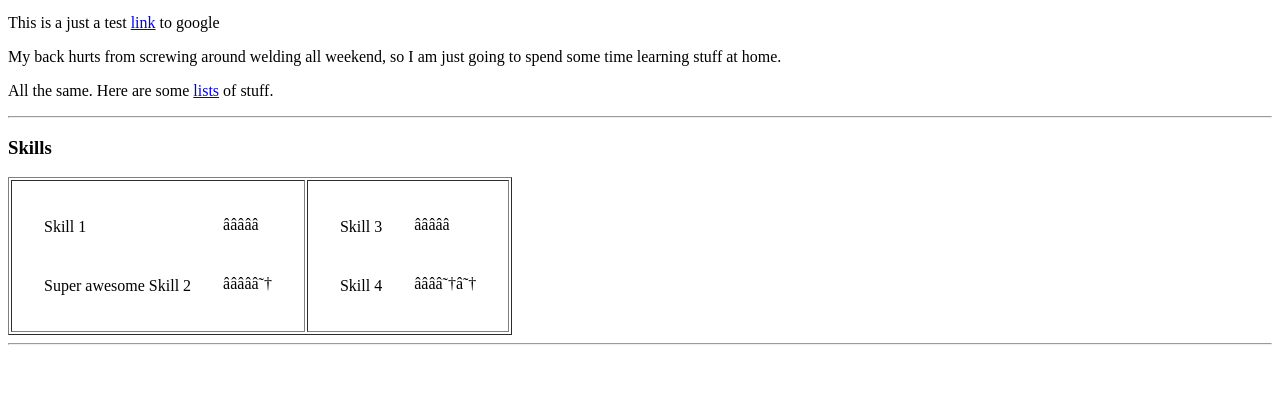
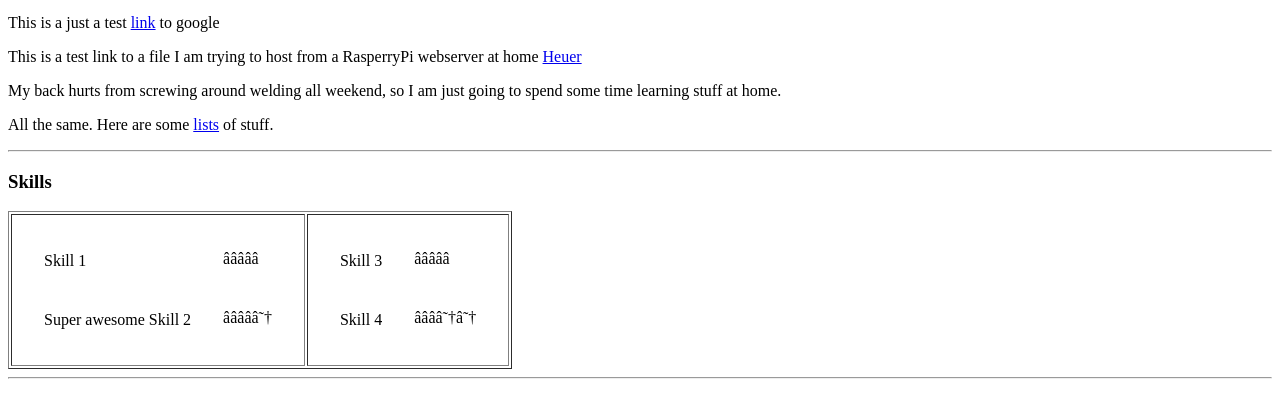
Before and after one commit to jasonkmoore/recovering-slacker, a plain HTML site: page index.html in a window 1280 px wide. Shown: the part 262-680 px from the top of the page. Drawn offline with Linux system fonts and the light colour scheme.

Commit message:
Update index.html
add link to Psychology of Analysis

```diff
--- a/index.html
+++ b/index.html
@@ -7,6 +7,7 @@
   <h1>Jason</h1>
   <p><em>Staying at home today</em></p>
   <p>This is a just a test <a href="http://www.google.com"> link</a> to google</p>
+  <p>This is a test link to a file I am trying to host from a RasperryPi webserver at home <a href="http://192.168.11.128/concept/Pyschology-of-Intelligence-Analysis.pdf"> Heuer</a>
   <p>My back hurts from screwing around welding all weekend, so I am just going to spend some time learning stuff at home.</p>
   <p>All the same. Here are some <a href="lists.html"> lists</a> of stuff.</p>
 
```
